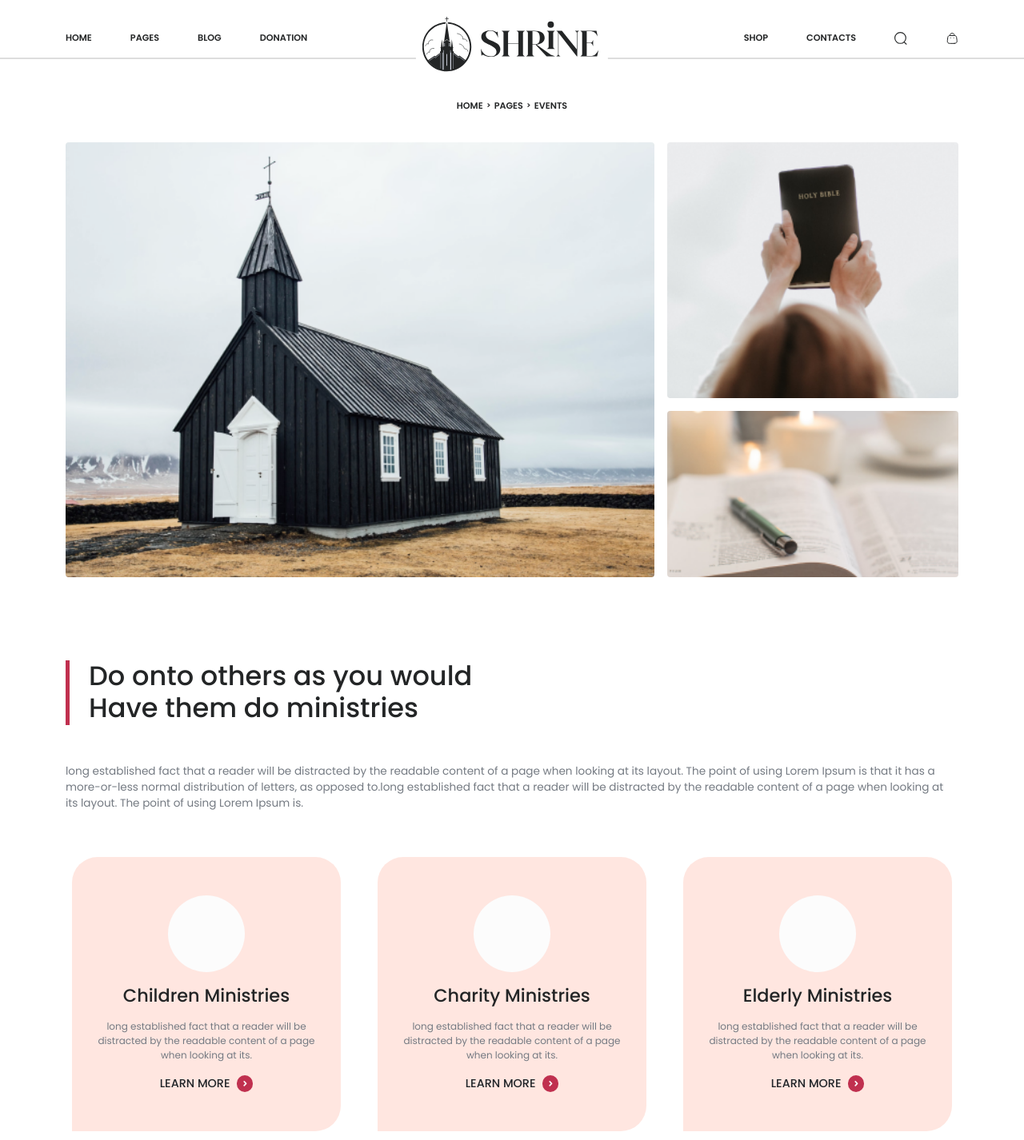
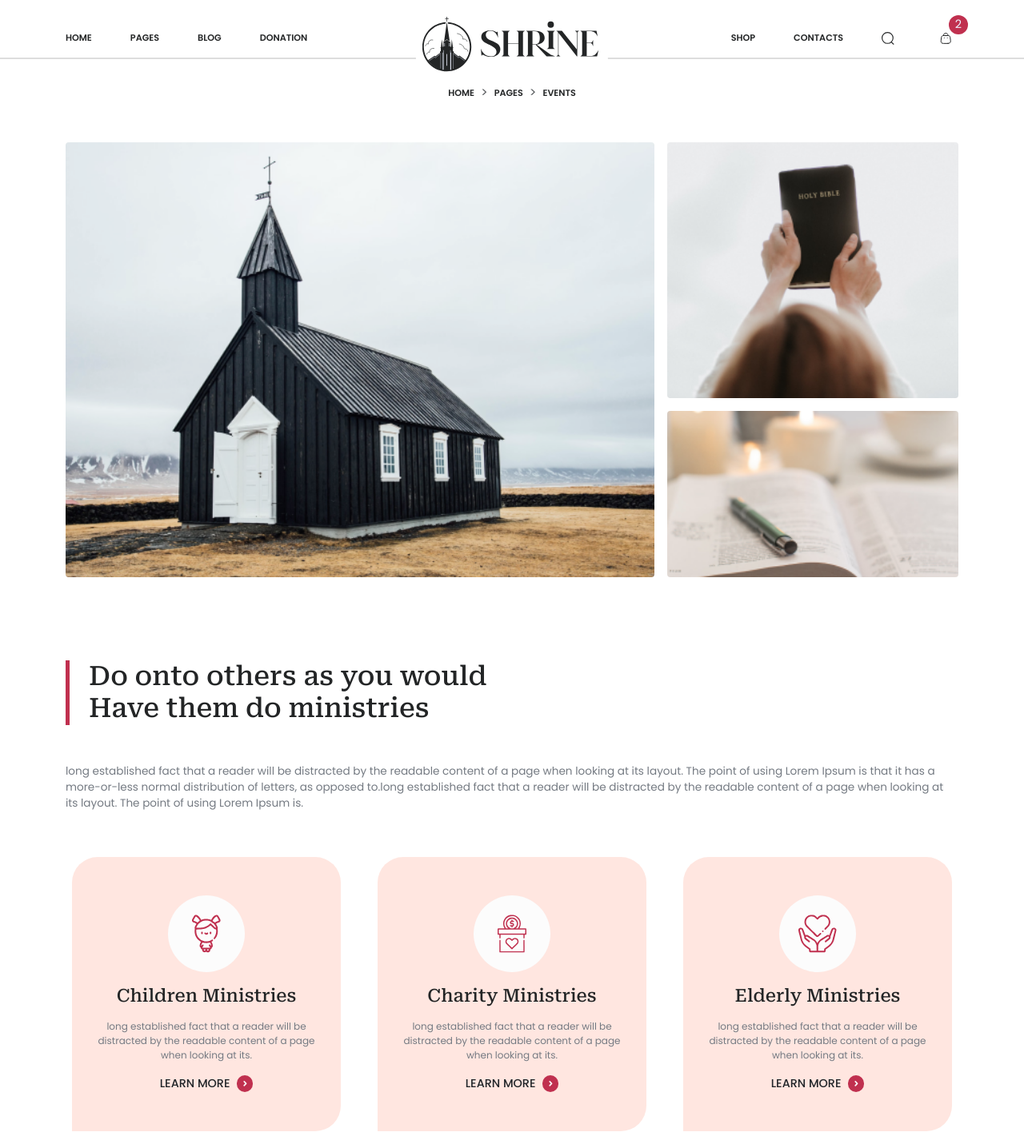
Before and after one commit to alok-itobuz/shrine, a plain HTML site: page index.html in a window 1280 px wide. Shown: the top 1426 px of the page at 80% size. Drawn offline with nearby package versions, Linux system fonts and the light colour scheme.

Commit message:
done completely

```diff
--- a/index.html
+++ b/index.html
@@ -18,14 +18,35 @@
     ></script>
     <link rel="stylesheet" href="style.css" />
   </head>
-  <body>
+  <body class="position-relative">
+    <!-- Side Images -->
+    <div
+      class="side-image d-none align-items-center justify-content-center position-absolute"
+    >
+      <img src="./images/sideimages/rect.svg" alt="rect images" class="h-100" />
+    </div>
+    <div
+      class="side-image services-side-image d-none align-items-center justify-content-center position-absolute"
+    >
+      <img src="./images/sideimages/men.svg" alt="rect images" class="h-100" />
+    </div>
+    <div
+      class="side-image events-side-image d-none align-items-center justify-content-center position-absolute"
+    >
+      <img
+        src="./images/sideimages/bamboo.svg"
+        alt="rect images"
+        class="h-100"
+      />
+    </div>
+
     <!-- Nav -->
     <nav class="navbar navbar-expand-lg navbar-light pt-lg-5 pb-lg-4">
       <div class="nav-links-container container">
         <a
           class="navbar-brand-middle navbar-brand py-0 px-0 px-lg-2 me-0"
           href="#"
-          ><img src="./images/LOGO.svg" alt="Logo" class="h-100"
+          ><img src="./images/navbar/LOGO.svg" alt="Logo" class="h-100"
         /></a>
         <button
           class="navbar-toggler"
@@ -85,49 +106,76 @@
               >
             </li>
             <li class="nav-item">
-              <a
-                class="nav-link text-uppercase fw-semibold ps-0 pe-0 pb-lg-4"
+              <button
+                class="button nav-link text-uppercase fw-semibold ps-0 pe-0 pb-lg-4"
                 href="#"
-                ><img src="./images/Search.svg" alt="Search Icon" class="h-100"
-              /></a>
+              >
+                <img
+                  src="./images/navbar/Search.svg"
+                  alt="Search Icon"
+                  class="h-100"
+                />
+              </button>
             </li>
             <li class="nav-item">
-              <a
-                class="nav-link text-uppercase fw-semibold ps-0 pe-0 pb-lg-4 pe-0"
-                href="#"
-                ><img src="./images/Bag.svg" alt="Cart Icon" class="h-100"
-              /></a>
+              <button
+                type="button"
+                class="button nav-link btn position-relative"
+              >
+                <img
+                  src="./images/navbar/Bag.svg"
+                  alt="Bag Icon"
+                  class="h-100"
+                />
+                <span
+                  class="d-flex align-items-center justify-content-center position-absolute translate-middle rounded-circle"
+                  >2
+                  <span class="visually-hidden">New alerts</span>
+                </span>
+              </button>
             </li>
           </ul>
         </div>
         <div
-          class="router-navbar-collapse collapse navbar-collapse"
+          class="router-navbar-collapse collapse navbar-collapse mt-3 mt-lg-0"
           id="navbarSupportedContent"
         >
-          <div class="route-container d-flex justify-content-center pt-5">
+          <div
+            class="route-container"
+            style="--bs-breadcrumb-divider: '>'"
+            aria-label="breadcrumb"
+          >
+            <ol class="breadcrumb">
+              <li
+                class="breadcrumb-item d-flex align-items-center justify-content-center"
+              >
                 <a
                   href="#"
-              class="text-decoration-none text-uppercase fw-semibold active d-flex align-items-center justify-content-center"
-              >HOME</a
-            >&nbsp;
-            <span
-              class="fw-semibold d-flex align-items-center justify-content-center"
-              >></span
-            >&nbsp;
+                  class="text-uppercase text-decoration-none fw-semibold"
+                  >Home</a
+                >
+              </li>
+              <li
+                class="breadcrumb-item d-flex align-items-center justify-content-center active"
+                aria-current="page"
+              >
                 <a
                   href="#"
-              class="text-decoration-none text-uppercase fw-semibold d-flex align-items-center justify-content-center"
-              >pages</a
-            >&nbsp;
-            <span
-              class="fw-semibold d-flex align-items-center justify-content-center"
-              >></span
-            >&nbsp;
+                  class="text-uppercase text-decoration-none fw-semibold"
+                  >Pages</a
+                >
+              </li>
+              <li
+                class="breadcrumb-item d-flex align-items-center justify-content-center active"
+                aria-current="page"
+              >
                 <a
                   href="#"
-              class="text-decoration-none text-uppercase fw-semibold d-flex align-items-center justify-content-center"
+                  class="text-uppercase text-decoration-none fw-semibold"
                   >events</a
                 >
+              </li>
+            </ol>
           </div>
         </div>
       </div>
@@ -140,7 +188,7 @@
           <div class="image w-100 h-100">
             <img
               src="./images/hero/house.png"
-              alt=""
+              alt="house image"
               class="h-100 w-100 object-fit-cover rounded-1"
             />
           </div>
@@ -149,14 +197,14 @@
           <div class="image h-50 py-2">
             <img
               src="./images/hero/lady_with_book.png"
-              alt=""
+              alt="lady with book image"
               class="h-100 w-100 object-fit-cover rounded-1"
             />
           </div>
           <div class="image h-50 py-2">
             <img
               src="./images/hero/pen_paper.png"
-              alt=""
+              alt="pen and paper image"
               class="h-100 w-100 object-fit-cover rounded-1"
             />
           </div>
@@ -184,8 +232,18 @@
             <div
               class="card w-100 h-100 p-4 d-flex flex-column align-items-center justify-content-center gap-3 gap-md-2 gap-lg-3"
             >
-              <div class="card-icon"></div>
-              <h3 class="m-0 p-0 text-capitalize">Children ministries</h3>
+              <div
+                class="card-icon d-flex align-items-center justify-content-center"
+              >
+                <img
+                  src="./images/services/children.svg"
+                  alt="children"
+                  class="h-50"
+                />
+              </div>
+              <h3 class="m-0 p-0 text-capitalize font-roboto">
+                Children ministries
+              </h3>
               <p class="m-0 p-0 text-center">
                 long established fact that a reader will be distracted by the
                 readable content of a page when looking at its.
@@ -210,8 +268,18 @@
             <div
               class="card w-100 h-100 p-4 d-flex flex-column align-items-center justify-content-center gap-3 gap-md-2 gap-lg-3"
             >
-              <div class="card-icon"></div>
-              <h3 class="m-0 p-0 text-capitalize">Charity ministries</h3>
+              <div
+                class="card-icon d-flex align-items-center justify-content-center"
+              >
+                <img
+                  src="./images/services/charity.svg"
+                  alt="children"
+                  class="h-50"
+                />
+              </div>
+              <h3 class="m-0 p-0 text-capitalize font-roboto">
+                Charity ministries
+              </h3>
               <p class="m-0 p-0 text-center">
                 long established fact that a reader will be distracted by the
                 readable content of a page when looking at its.
@@ -236,8 +304,18 @@
             <div
               class="card w-100 h-100 p-4 d-flex flex-column align-items-center justify-content-center gap-3 gap-md-2 gap-lg-3"
             >
-              <div class="card-icon"></div>
-              <h3 class="m-0 p-0 text-capitalize">Elderly ministries</h3>
+              <div
+                class="card-icon d-flex align-items-center justify-content-center"
+              >
+                <img
+                  src="./images/services/elderly.svg"
+                  alt="children"
+                  class="h-50"
+                />
+              </div>
+              <h3 class="m-0 p-0 text-capitalize font-roboto">
+                Elderly ministries
+              </h3>
               <p class="m-0 p-0 text-center">
                 long established fact that a reader will be distracted by the
                 readable content of a page when looking at its.
@@ -313,7 +391,7 @@
                   </div>
                 </div>
 
-                <h3 class="m-0 p-0 text-capitalize">
+                <h3 class="m-0 p-0 text-capitalize font-roboto">
                   Faithful Hearts, <br />
                   Boundless Grace.
                 </h3>
@@ -335,7 +413,7 @@
             >
               <div class="image w-100 position-relative overflow-hidden">
                 <img
-                  src="./images/events/baby.png"
+                  src="./images/events/politician.png"
                   alt="Baby Photo"
                   class="h-100 w-100"
                 />
@@ -364,7 +442,7 @@
                   </div>
                 </div>
 
-                <h3 class="m-0 p-0 text-capitalize">
+                <h3 class="m-0 p-0 text-capitalize font-roboto">
                   Building Faith, <br />
                   Serving Humanity.
                 </h3>
@@ -386,7 +464,7 @@
             >
               <div class="image w-100 position-relative overflow-hidden">
                 <img
-                  src="./images/events/baby.png"
+                  src="./images/events/rose_book.png"
                   alt="Baby Photo"
                   class="h-100 w-100"
                 />
@@ -415,7 +493,7 @@
                   </div>
                 </div>
 
-                <h3 class="m-0 p-0 text-capitalize">
+                <h3 class="m-0 p-0 text-capitalize font-roboto">
                   Together in Faith, <br />
                   United in Love.
                 </h3>
@@ -437,7 +515,7 @@
             >
               <div class="image w-100 position-relative overflow-hidden">
                 <img
-                  src="./images/events/baby.png"
+                  src="./images/events/jesus.png"
                   alt="Baby Photo"
                   class="h-100 w-100"
                 />
@@ -466,7 +544,7 @@
                   </div>
                 </div>
 
-                <h3 class="m-0 p-0 text-capitalize">
+                <h3 class="m-0 p-0 text-capitalize font-roboto">
                   Growing Together in <br />
                   God’s Word.
                 </h3>
@@ -488,7 +566,7 @@
             >
               <div class="image w-100 position-relative overflow-hidden">
                 <img
-                  src="./images/events/baby.png"
+                  src="./images/events/cross.png"
                   alt="Baby Photo"
                   class="h-100 w-100"
                 />
@@ -517,7 +595,7 @@
                   </div>
                 </div>
 
-                <h3 class="m-0 p-0 text-capitalize">
+                <h3 class="m-0 p-0 text-capitalize font-roboto">
                   Living by Faith, <br />
                   Guided by Grace.
                 </h3>
@@ -539,7 +617,7 @@
             >
               <div class="image w-100 position-relative overflow-hidden">
                 <img
-                  src="./images/events/baby.png"
+                  src="./images/events/people.png"
                   alt="Baby Photo"
                   class="h-100 w-100"
                 />
@@ -568,7 +646,7 @@
                   </div>
                 </div>
 
-                <h3 class="m-0 p-0 text-capitalize">
+                <h3 class="m-0 p-0 text-capitalize font-roboto">
                   Walking Together, <br />
                   Growing in Faith.
                 </h3>
--- a/style.scss
+++ b/style.scss
@@ -1,13 +1,19 @@
 //Font Url
-@import url("https://fonts.googleapis.com/css2?family=Inter:wght@100..900&family=Poppins:ital,wght@0,100;0,200;0,300;0,400;0,500;0,600;0,700;0,800;0,900;1,100;1,200;1,300;1,400;1,500;1,600;1,700;1,800;1,900&display=swap");
+@import url("https://fonts.googleapis.com/css2?family=Poppins:ital,wght@0,100;0,200;0,300;0,400;0,500;0,600;0,700;0,800;0,900;1,100;1,200;1,300;1,400;1,500;1,600;1,700;1,800;1,900&family=Roboto+Serif:ital,opsz,wght@0,8..144,100..900;1,8..144,100..900&display=swap");
 $font_poppins: "Poppins", sans-serif;
-$font_inter: "Inter", sans-serif;
+$font-roboto: "Roboto Serif", serif;
 
 * {
   margin: 0;
   padding: 0;
   box-sizing: border-box;
+}
+body {
   font-family: $font_poppins;
+  overflow-x: hidden;
+}
+.font-roboto {
+  font-family: $font-roboto !important;
 }
 
 @mixin sectionHeadingDescription {
@@ -15,6 +21,7 @@ $font_inter: "Inter", sans-serif;
     font-size: 1.2rem;
     color: #232526;
     border-left: 3px solid #c0304f;
+    font-family: $font-roboto;
   }
   > p {
     color: #747a82;
@@ -49,7 +56,6 @@ nav {
     }
   }
   .navbar-brand {
-    // order: -1;
     height: 2rem;
     overflow: hidden;
     img {
@@ -59,7 +65,7 @@ nav {
   .nav-link {
     height: 1.5rem;
     border-bottom: 2px solid transparent;
-    &:hover {
+    &:not(.button):hover {
       border-image: linear-gradient(
         to right,
         #c0304f 65%,
@@ -69,6 +75,18 @@ nav {
       );
       border-image-slice: 1;
     }
+    > img {
+      height: 1rem !important;
+    }
+    span {
+      top: 0.4rem;
+      right: -1.3rem;
+      background: #c0304f;
+      aspect-ratio: 1/1;
+      font-size: 0.6rem;
+      height: 1rem;
+      color: #ecf2ff;
+    }
   }
   button {
     border: none !important;
@@ -77,8 +95,7 @@ nav {
     &:hover {
       cursor: pointer;
     }
-    a,
-    span {
+    a {
       color: #232526;
       font-size: 0.6rem;
     }
@@ -87,6 +104,24 @@ nav {
     }
   }
 }
+
+.side-image {
+  height: 20rem;
+  aspect-ratio: 1/1;
+  right: 0;
+  top: 25rem;
+  &.services-side-image {
+    height: 25rem;
+    right: unset;
+    left: 0;
+    top: 70rem;
+  }
+  &.events-side-image {
+    top: unset;
+    bottom: 22rem;
+  }
+}
+
 #hero {
   .house-image-container {
     height: 13rem;
@@ -400,14 +435,22 @@ footer {
       height: 4.3rem;
     }
 
-    .nav-link img {
-      height: 1rem !important;
+    .nav-link {
+      img {
+        height: 1rem !important;
+      }
+      span {
+        font-size: 0.9rem;
+        height: 1.5rem;
+        top: 0;
+        left: 100%;
+      }
     }
     .router-navbar-collapse {
       position: absolute;
       left: 50%;
       transform: translateX(-50%);
-      top: 4.5rem;
+      top: 6.5rem;
       a {
         font-size: 0.7rem;
       }
@@ -458,7 +501,6 @@ footer {
             }
             .content {
               flex: 9;
-              // gap: 1rem;
               > h4 {
                 font-size: 0.9rem;
               }
@@ -486,3 +528,9 @@ footer {
     }
   }
 }
+
+@media (min-width: 1920px) {
+  .side-image {
+    display: flex !important;
+  }
+}
```
Also changed, not shown: images/calender/Iconly/Light/Iconly/Light/Stroke 3.svg (deleted), images/calender/Iconly/Light/Iconly/Light/Time Circle.svg (deleted), images/navbar/Bag.svg (renamed from images/Bag.svg), images/navbar/LOGO.svg (renamed from images/LOGO.svg), images/navbar/Search.svg (renamed from images/Search.svg), images/services/charity.svg (added), images/services/children.svg (added), images/services/elderly.svg (added), images/sideimages/bamboo.svg (added), images/sideimages/men.svg (added), images/sideimages/rect.svg (added), style.css, 2 other files. Lines whose indentation alone changed are shown as unchanged.
